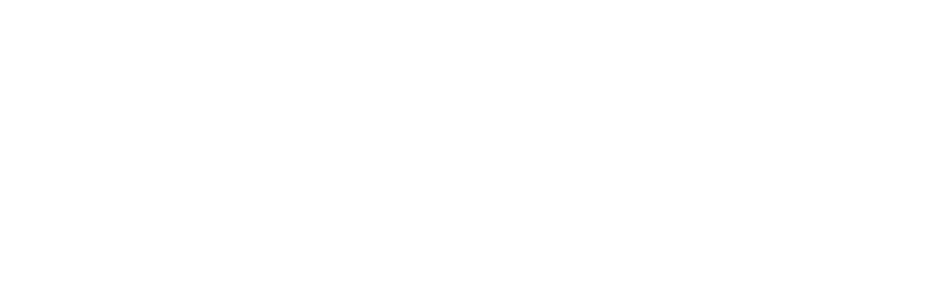
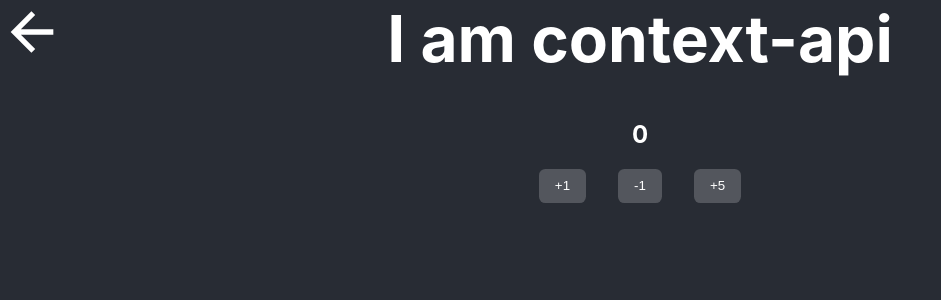
Before and after one commit to 071yoon/compare-global-state, a React (Create React App) app: page /context-api in a window 1280 px wide. Before the commit this address had no page. Shown: the top 300 px of the page, without its empty margins (0-941 px from the left). Built offline with nearby package versions, Linux system fonts and the light colour scheme.

Commit message:
feature: add Context API

```diff
--- a/src/App.tsx
+++ b/src/App.tsx
@@ -4,6 +4,7 @@
 import Zustand from "./zustand/Zustand";
 import Recoil from "./recoil/Recoil";
 import Jotai from "./jotai/Jotai";
+import ContextAPI from "./context-api/ContextAPI";
 import "./App.css";
 
 function App() {
@@ -16,6 +17,7 @@
           <Route path="/zustand" element={<Zustand />} />
           <Route path="/recoil" element={<Recoil />} />
           <Route path="/jotai" element={<Jotai />} />
+          <Route path="/context-api" element={<ContextAPI />} />
         </Routes>
       </BrowserRouter>
     </div>
--- a/src/Home.tsx
+++ b/src/Home.tsx
@@ -8,7 +8,7 @@
       <div>Compare all react state management tools</div>
       <p onClick={() => navigate("/redux")}>Redux</p>
       <p>Redux Toolkit</p>
-      <p>Context API</p>
+      <p onClick={() => navigate("/context-api")}>Context API</p>
       <p onClick={() => navigate("/recoil")}>Recoil</p>
       <p onClick={() => navigate("/zustand")}>Zustand</p>
       <p onClick={() => navigate("/jotai")}>Jotai</p>
--- /dev/null
+++ b/src/context-api/ContextAPI.tsx
@@ -0,0 +1,26 @@
+import { useReducer } from "react";
+import {
+  reducer,
+  CountDispatchContext,
+  CountStateContext,
+} from "./modules/counter";
+import GoBack from "../atom/GoBack";
+import CounterValue from "./CounterValue";
+import CounterButtons from "./CounterButtons";
+
+export default function ContextAPI() {
+  const [count, dispatch] = useReducer(reducer, { count: 0 });
+
+  return (
+    <CountDispatchContext.Provider value={dispatch}>
+      <CountStateContext.Provider value={count}>
+        <div className="App-body">
+          <GoBack />
+          <h1>I am context-api</h1>
+          <CounterValue />
+          <CounterButtons />
+        </div>
+      </CountStateContext.Provider>
+    </CountDispatchContext.Provider>
+  );
+}
--- /dev/null
+++ b/src/context-api/CounterButtons.tsx
@@ -0,0 +1,28 @@
+import { useCountDispatch } from "./modules/useCounter";
+
+export default function CounterButtons() {
+  const dispatch = useCountDispatch();
+
+  return (
+    <div className="counter-buttons">
+      <button
+        className="counter-button"
+        onClick={() => dispatch({ type: "INCREASE_COUNT" })}
+      >
+        +1
+      </button>
+      <button
+        className="counter-button"
+        onClick={() => dispatch({ type: "DECREASE_COUNT" })}
+      >
+        -1
+      </button>
+      <button
+        className="counter-button"
+        onClick={() => dispatch({ type: "SET_COUNT", add: 5 })}
+      >
+        +5
+      </button>
+    </div>
+  );
+}
--- /dev/null
+++ b/src/context-api/CounterValue.tsx
@@ -0,0 +1,11 @@
+import { useCountState } from "./modules/useCounter";
+
+export default function CounterValue() {
+  const { count } = useCountState();
+
+  return (
+    <div>
+      <h2>{count}</h2>
+    </div>
+  );
+}
--- /dev/null
+++ b/src/context-api/modules/counter.ts
@@ -0,0 +1,37 @@
+import { createContext, Dispatch, useContext } from "react";
+
+type State = {
+  count: number;
+};
+
+type Action =
+  | { type: "INCREASE_COUNT" }
+  | { type: "DECREASE_COUNT" }
+  | { type: "SET_COUNT"; add: number };
+
+export const reducer = (state: State, action: Action): State => {
+  switch (action.type) {
+    case "INCREASE_COUNT":
+      return {
+        ...state,
+        count: state.count + 1,
+      };
+    case "DECREASE_COUNT":
+      return {
+        ...state,
+        count: state.count - 1,
+      };
+    case "SET_COUNT":
+      return {
+        ...state,
+        count: state.count + action.add,
+      };
+    default:
+      throw new Error("Unhandled action");
+  }
+};
+
+type CountDispatch = Dispatch<Action>;
+
+export const CountStateContext = createContext<State | null>(null);
+export const CountDispatchContext = createContext<CountDispatch | null>(null);
--- /dev/null
+++ b/src/context-api/modules/useCounter.ts
@@ -0,0 +1,14 @@
+import { useContext } from "react";
+import { CountStateContext, CountDispatchContext } from "./counter";
+
+export function useCountState() {
+  const state = useContext(CountStateContext);
+  if (!state) throw new Error("CountStateProvider not found");
+  return state;
+}
+
+export function useCountDispatch() {
+  const dispatch = useContext(CountDispatchContext);
+  if (!dispatch) throw new Error("CountDispatchProvider not found");
+  return dispatch;
+}
```
